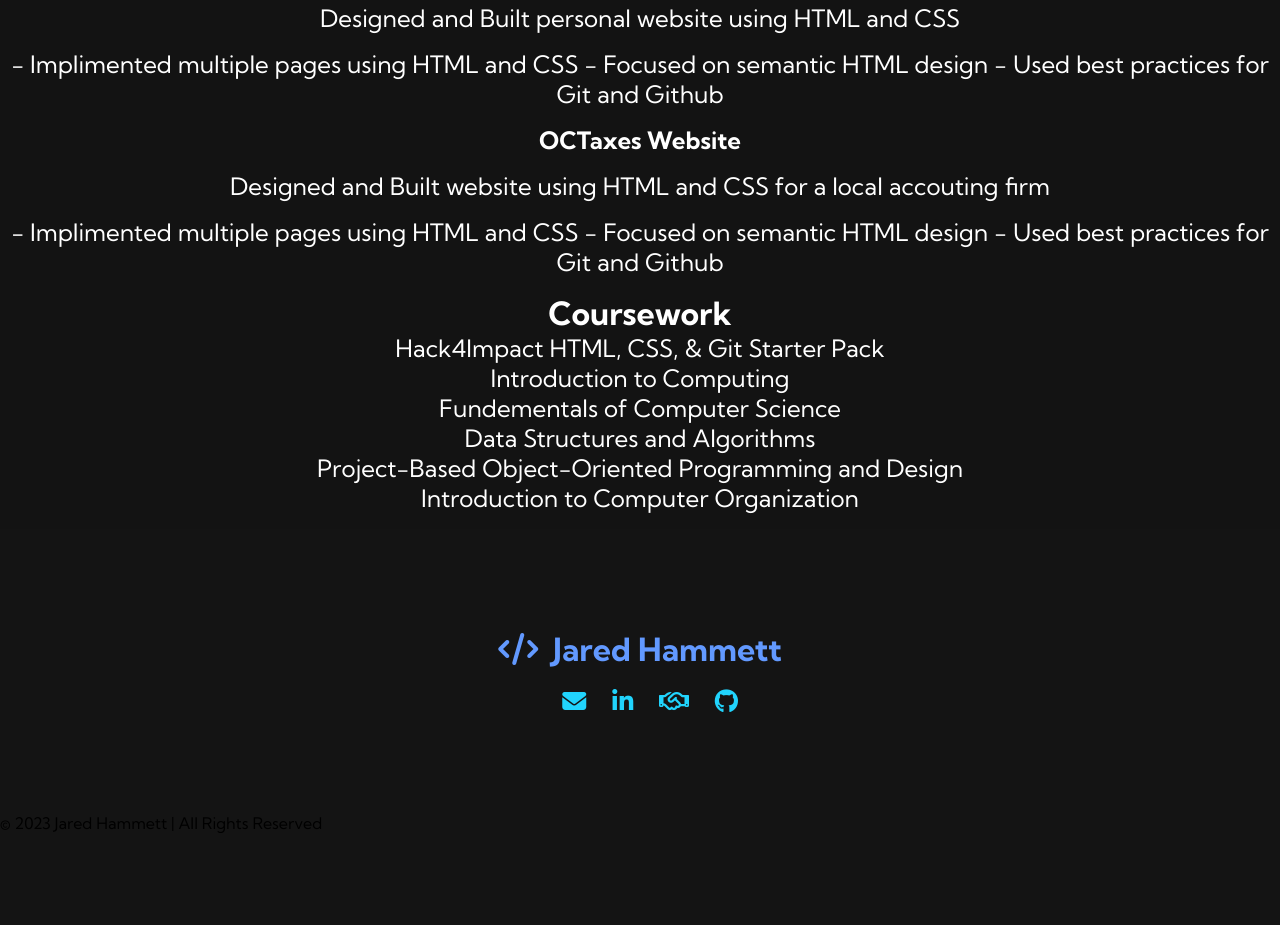
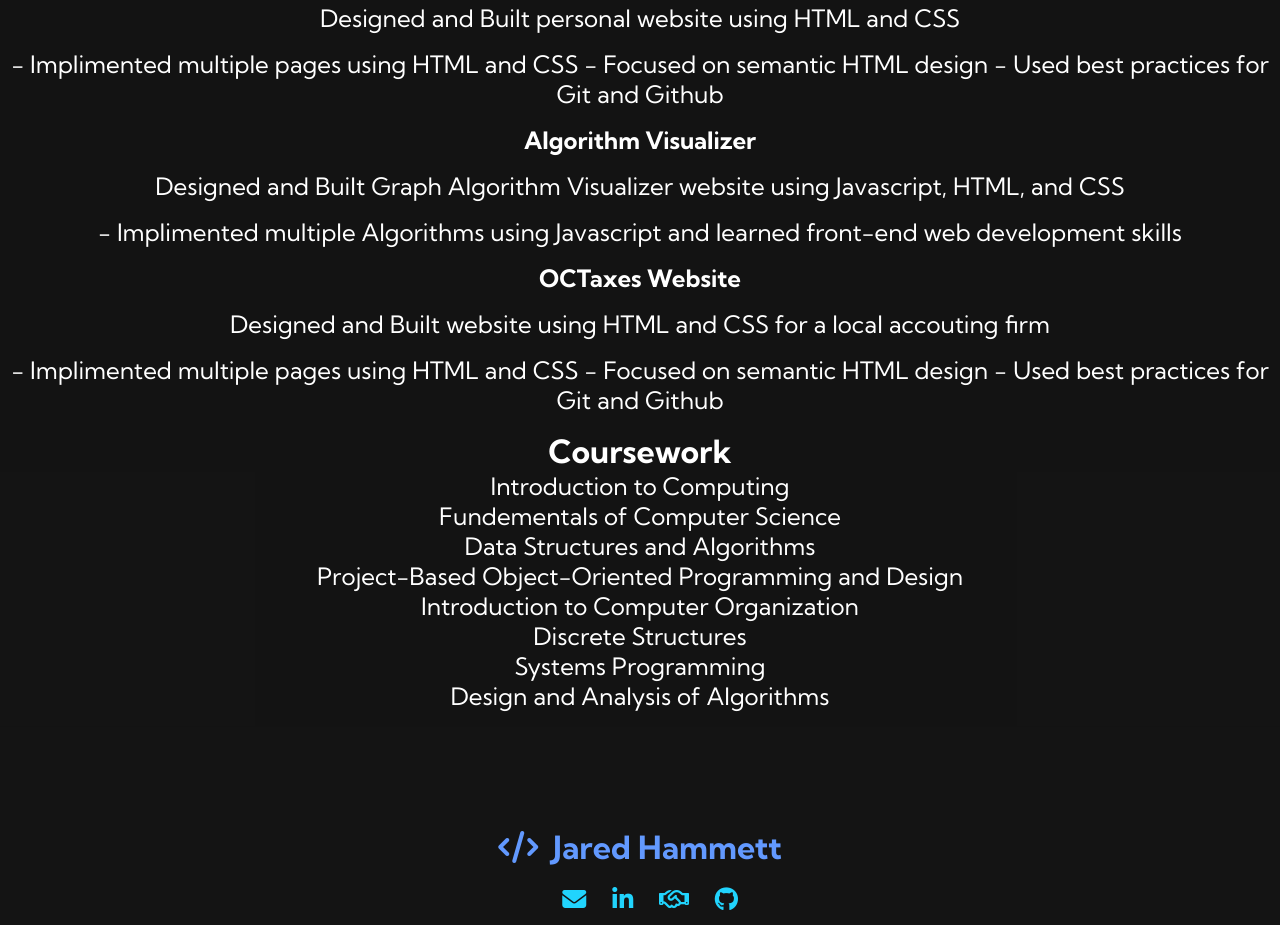
Before and after one commit to Jhammett03/Jhammett03.github.io, a plain HTML site: page resume.html in a window 1280 px wide. Shown: the part 1815-2740 px from the top of the page. Before the commit the page ends 2648 px from the top, so only its background shows below. Drawn offline with Linux system fonts and the light colour scheme.

Commit message:
Updated Resume Page

```diff
--- a/resume.html
+++ b/resume.html
@@ -88,6 +88,11 @@
                     <p class="entry-description">- Implimented multiple pages using HTML and CSS - Focused on semantic HTML design - Used best practices for Git and Github</p>
                 </div>
                 <div class="entry">
+                    <h3 class="entry-title">Algorithm Visualizer</h3>
+                    <p class="entry-info">Designed and Built Graph Algorithm Visualizer website using Javascript, HTML, and CSS</p>
+                    <p class="entry-description">- Implimented multiple Algorithms using Javascript and learned front-end web development skills</p>
+                </div>
+                <div class="entry">
                     <h3 class="entry-title">OCTaxes Website</h3>
                     <p class="entry-info">Designed and Built website using HTML and CSS for a local accouting firm</p>
                     <p class="entry-description">- Implimented multiple pages using HTML and CSS - Focused on semantic HTML design - Used best practices for Git and Github</p>
@@ -95,12 +100,14 @@
                 </section>
                 <section><h2 class="Coursework">Coursework</h2>
                 <ul class="course-list">
-                    <li>Hack4Impact HTML, CSS, & Git Starter Pack</li>
                     <li>Introduction to Computing</li>
                     <li>Fundementals of Computer Science</li>
                     <li>Data Structures and Algorithms</li>
                     <li>Project-Based Object-Oriented Programming and Design</li>
                     <li>Introduction to Computer Organization</li>
+                    <li>Discrete Structures</li>
+                    <li>Systems Programming</li>
+                    <li>Design and Analysis of Algorithms</li>
                 </ul>
                 </section>
                 <section><h2 class="Activities"></h2></section>
```
